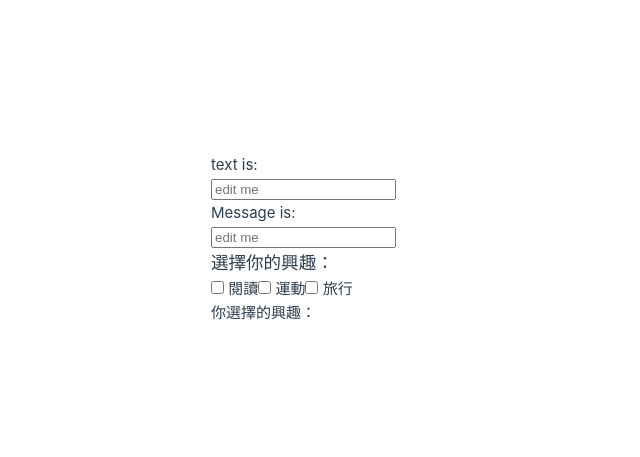
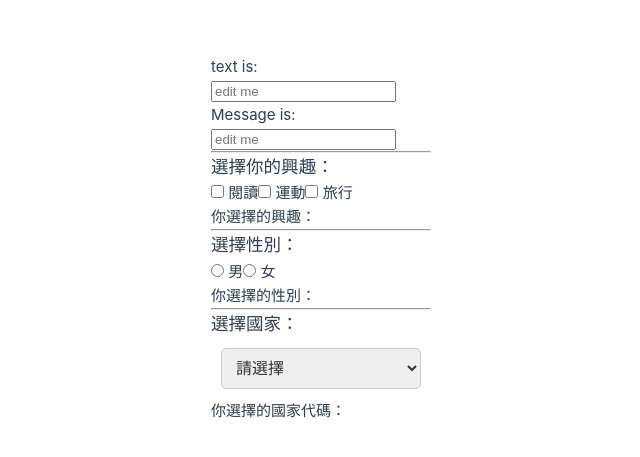
Before and after one commit to JerryChang0504/20250524vue3, a Vue app: page / in a window 1280 px wide. Shown: the part 161-618 px from the top of the page, without its empty margins (429-1069 px from the left). Built offline with nearby package versions, Linux system fonts and the light colour scheme.

Commit message:
VmodelSample

```diff
--- a/src/components/VmodelSample.vue
+++ b/src/components/VmodelSample.vue
@@ -3,16 +3,40 @@
     <input :value="text" @input="(event) => (text = event.target.value)" placeholder="edit me" />
     <p>Message is: {{ message }}</p>
     <input v-model="message" placeholder="edit me" />
-
-
+    <p></p>
+    <hr>
     <div>
         <h3>選擇你的興趣：</h3>
-        <label><input type="checkbox" value="閱讀" v-model="interests" /> 閱讀</label>
+        <!-- <label><input type="checkbox" value="閱讀" v-model="interests" /> 閱讀</label>
         <label><input type="checkbox" value="運動" v-model="interests" /> 運動</label>
-        <label><input type="checkbox" value="旅行" v-model="interests" /> 旅行</label>
+        <label><input type="checkbox" value="旅行" v-model="interests" /> 旅行</label> -->
+
+        <label v-for="interest in interestList" :key="interest.id">
+            <input type="checkbox" :value="interest.code" v-model="interests" /> {{ interest.name }}
+        </label>
         <p>你選擇的興趣：{{ interests.join(', ') }}</p>
     </div>
+    <hr>
+    <div>
+        <h3>選擇性別：</h3>
+        <label><input type="radio" value="男" v-model="gender" /> 男</label>
+        <label><input type="radio" value="女" v-model="gender" /> 女</label>
 
+        <p>你選擇的性別：{{ gender }}</p>
+    </div>
+
+    <hr>
+    <div>
+        <h3>選擇國家：</h3>
+        <select class="selectClass" v-model="country">
+            <option disabled value="">請選擇</option>
+            <option value="tw">台灣</option>
+            <option value="jp">日本</option>
+            <option value="us">美國</option>
+        </select>
+
+        <p>你選擇的國家代碼：{{ country }}</p>
+    </div>
 </template>
 
 <script setup>
@@ -23,7 +47,39 @@ const message = ref('')
 const text = ref('')
 
 const interests = ref([])
+const interestList = ref([
+    { id: 1, name: '閱讀', code: 'Reading' },
+    { id: 2, name: '運動', code: 'Sports' },
+    { id: 3, name: '旅行', code: 'Travel' },
+])
 
+const gender = ref('')
+const genderList = ref([
+    { value: 'male', label: '男' },
+    { value: 'female', label: '女' },
+])
+
+const country = ref('')
+const countryOptions = ref([
+    { numeric: 158, code: 'tw', name: '台灣' },
+    { numeric: 392, code: 'jp', name: '日本' },
+    { numeric: 840, code: 'us', name: '美國' },
+    { numeric: 410, code: 'kr', name: '韓國' },
+    { numeric: 156, code: 'cn', name: '中國' },
+    { numeric: 826, code: 'gb', name: '英國' },
+    { numeric: 250, code: 'fr', name: '法國' },
+    { numeric: 276, code: 'de', name: '德國' },
+])
 </script>
 
-<style scoped></style>
+<style scoped>
+.selectClass {
+    margin: 10px;
+    padding: 10px;
+    border-radius: 5px;
+    border: 1px solid #ccc;
+    font-size: 16px;
+    color: #333;
+    width: 200px;
+}
+</style>
```
